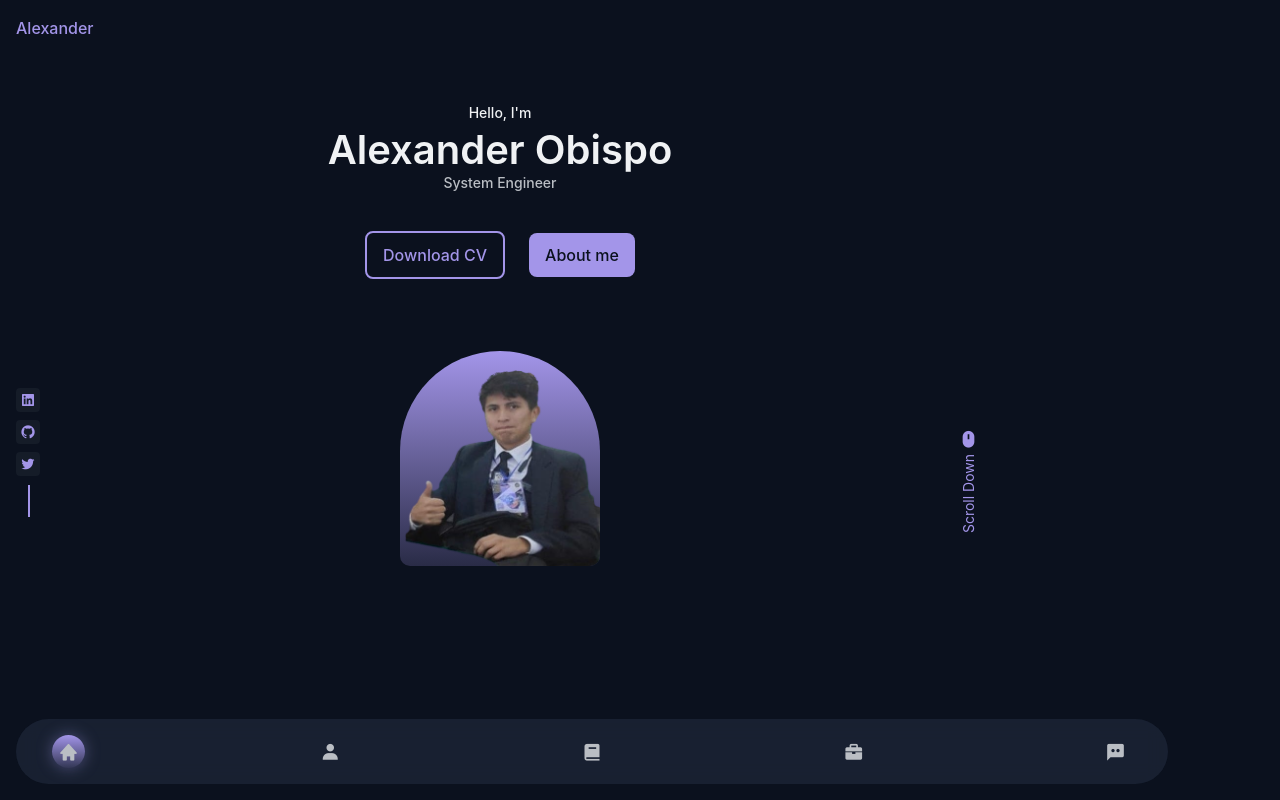
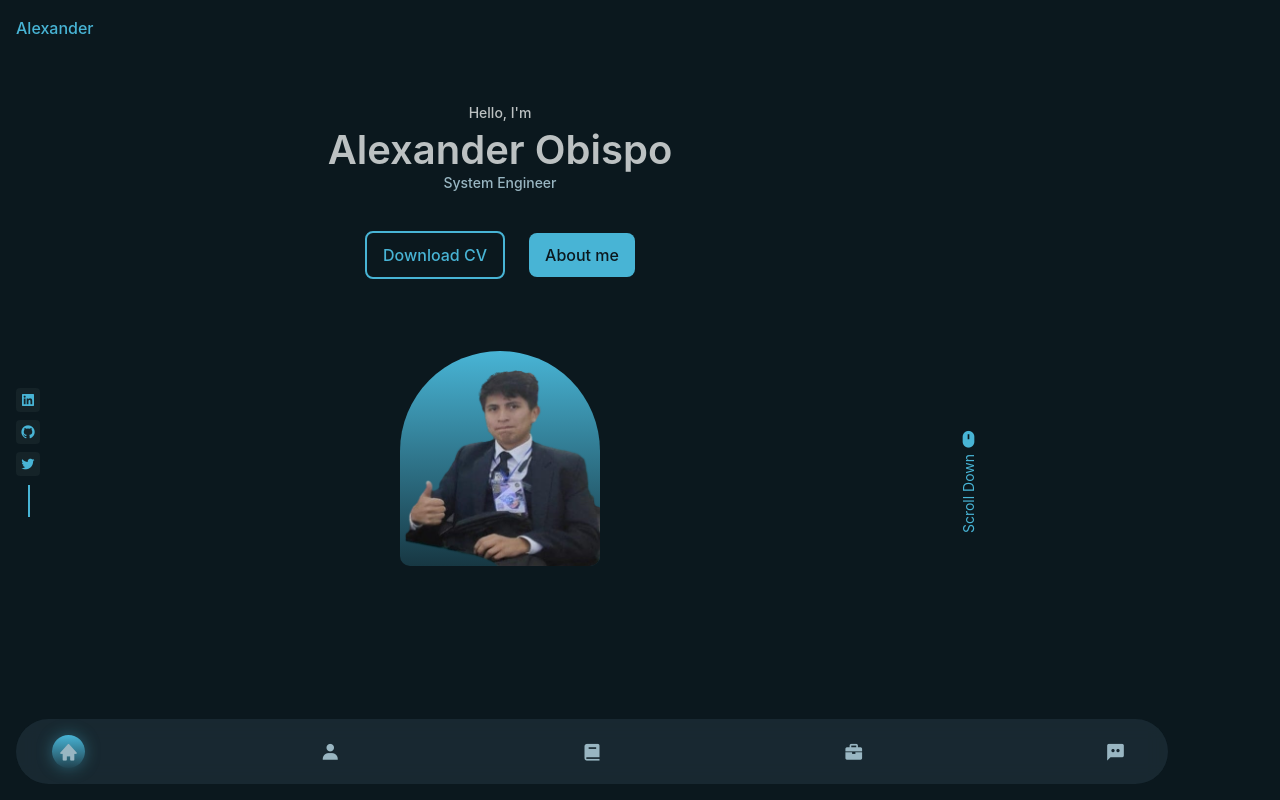
Before and after one commit to AlexanderHOB/personal-portafolio-front, a React (Create React App) app: page / in a window 1280 px wide. Built offline with nearby package versions, Linux system fonts and the light colour scheme.

Commit message:
Modify color to page

```diff
--- a/src/index.css
+++ b/src/index.css
@@ -13,15 +13,15 @@
         Pink: hsl(356, 66%, 75%)
         Teal: hsl(174, 63%, 62%)
   */
-  --first-hue: 250;
-  --sat: 66%;
-  --lig: 75%;
-  --second-hue: 219;
+  --first-hue: 194;
+  --sat: 63%;
+  --lig: 56%;
+  --second-hue: 198;
   --first-color: hsl(var(--first-hue), var(--sat), var(--lig));
   --first-color-alt: hsl(var(--first-hue), var(--sat), 71%); /* -4% */
-  --title-color: hsl(var(--second-hue), 15%, 95%);
-  --text-color: hsl(var(--second-hue), 8%, 75%);
-  --text-color-light: hsl(var(--second-hue), 4%, 55%);
+  --title-color: hsl(var(--second-hue), 5%, 75%);
+  --text-color: hsl(var(--second-hue), 25%, 68%);
+  --text-color-light: hsl(var(--second-hue), 5%, 82%);
   --body-color: hsl(var(--second-hue), 48%, 8%);
   --container-color: hsl(var(--second-hue), 32%, 12%);
 
```
